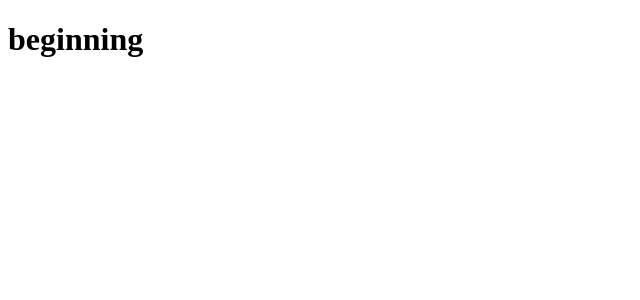
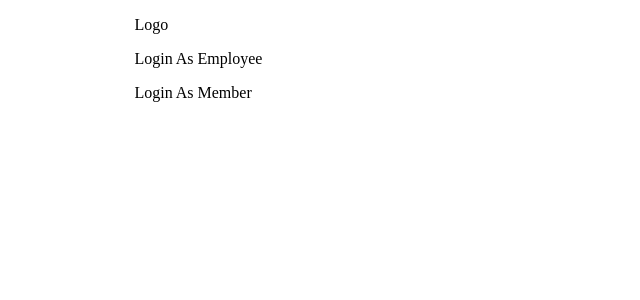
Before and after one commit to DreMukare/forward-travellers-site, a React (Create React App) app: page / in a window 1280 px wide. Shown: the top 300 px of the page, without its empty margins (0-640 px from the left). Built offline with nearby package versions, Linux system fonts and the light colour scheme.

Commit message:
added routes, new dependencies and linked to firebase

```diff
--- a/package.json
+++ b/package.json
@@ -6,9 +6,14 @@
     "@testing-library/jest-dom": "^5.14.1",
     "@testing-library/react": "^11.2.7",
     "@testing-library/user-event": "^12.8.3",
+    "firebase": "^8.8.0",
     "react": "^17.0.2",
     "react-dom": "^17.0.2",
+    "react-firebase-hooks": "^3.0.4",
+    "react-icons": "^4.2.0",
+    "react-router-dom": "^5.2.0",
     "react-scripts": "4.0.3",
+    "styled-components": "^5.3.0",
     "web-vitals": "^1.1.2"
   },
   "scripts": {
--- a/src/App.js
+++ b/src/App.js
@@ -1,8 +1,29 @@
+import styled from 'styled-components';
+import { BrowserRouter as Router, Route } from 'react-router-dom';
+import LoginLinks from './pages/LoginLinks';
+import HomeMember from './pages/HomeMember';
+import HomeUser from './pages/HomeUser';
+import LoginUser from './pages/LoginUser';
+import LoginMember from './pages/LoginMember';
+import MemberInfo from './pages/MemberInfo';
+
+const Div = styled.div`
+	margin: auto;
+	width: 80%;
+`;
+
 function App() {
 	return (
-		<div className='container'>
-			<h1>beginning</h1>
-		</div>
+		<Router>
+			<Div className='container'>
+				<Route path='/' exact component={LoginLinks} />
+				<Route path='/home-user' exact component={HomeUser} />
+				<Route path='/login-user' component={LoginUser} />
+				<Route path='/login-member' component={LoginMember} />
+				<Route path='/home-member' component={HomeMember} />
+				<Route path='/member-info' component={MemberInfo} />
+			</Div>
+		</Router>
 	);
 }
 
--- a/src/components/Header.js
+++ b/src/components/Header.js
@@ -1,9 +1,11 @@
 import React from 'react';
+import Navbar from './Navbar';
 
 const Header = () => {
 	return (
 		<header>
 			<h1>Logo goes here</h1>
+			<Navbar />
 		</header>
 	);
 };
--- /dev/null
+++ b/src/pages/HomeMember.js
@@ -0,0 +1,11 @@
+import React from 'react';
+
+const HomeMember = () => {
+	return (
+		<div>
+			<p>Hi! I am a member</p>
+		</div>
+	);
+};
+
+export default HomeMember;
--- /dev/null
+++ b/src/pages/HomeUser.js
@@ -0,0 +1,11 @@
+import React from 'react';
+
+const HomeUser = () => {
+	return (
+		<div>
+			<p>Ssup, i work in the sacco</p>
+		</div>
+	);
+};
+
+export default HomeUser;
--- /dev/null
+++ b/src/pages/LoginLinks.js
@@ -0,0 +1,13 @@
+import React from 'react';
+
+const LoginLinks = () => {
+	return (
+		<div>
+			<p>Logo</p>
+			<p>Login As Employee</p>
+			<p>Login As Member</p>
+		</div>
+	);
+};
+
+export default LoginLinks;
--- /dev/null
+++ b/src/pages/LoginMember.js
@@ -0,0 +1,11 @@
+import React from 'react';
+
+const LoginMember = () => {
+	return (
+		<div>
+			<p>This is where members will login</p>
+		</div>
+	);
+};
+
+export default LoginMember;
--- /dev/null
+++ b/src/pages/LoginUser.js
@@ -0,0 +1,11 @@
+import React from 'react';
+
+const LoginUser = () => {
+	return (
+		<div>
+			<p>This is where sacco workers will work</p>
+		</div>
+	);
+};
+
+export default LoginUser;
--- /dev/null
+++ b/src/pages/MemberInfo.js
@@ -0,0 +1,11 @@
+import React from 'react';
+
+const MemberInfo = () => {
+	return (
+		<div>
+			<p>What will show when you click on a member</p>
+		</div>
+	);
+};
+
+export default MemberInfo;
```
Also changed, not shown: src/firebase/config.js (added, +21 -0 lines), 1 other file (tests, documents, lock files or other folders).
